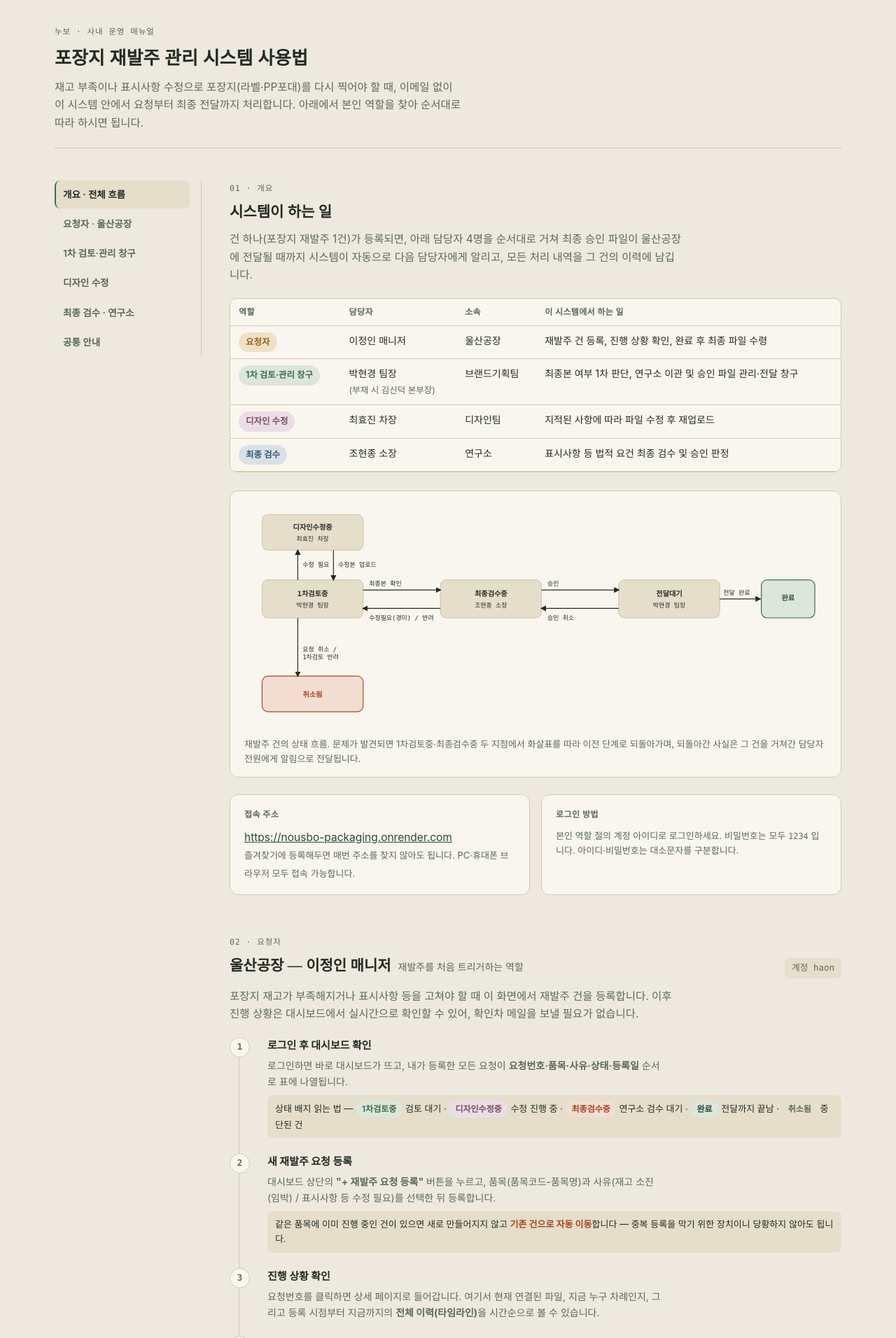
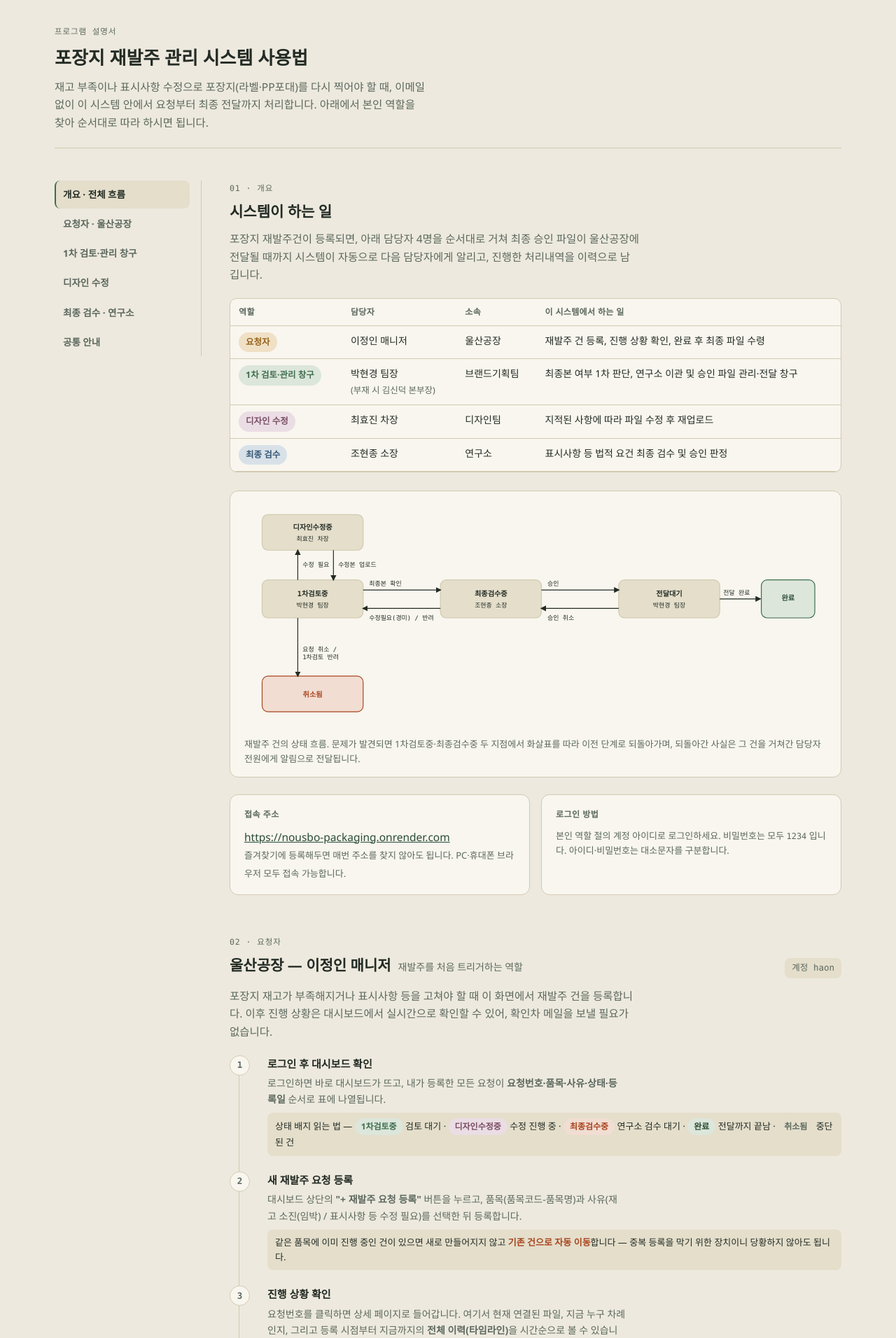
Before and after one commit to nousbo-team/-, a Django app: page /guide/ in a window 1280 px wide. Shown: the top 1912 px of the page at 70% size. Run offline with Django 5.2, Linux system fonts and the light colour scheme.

Commit message:
Update guide copy and switch heading font to gothic
- Rename eyebrow label to 프로그램 설명서
- Tighten a couple of sentences per feedback
- Point the login-trouble note at 허동혁 매니저 instead of a generic IT line
- Headings (--font-display) now use the same gothic stack as the
  rest of the guide and the live app (Malgun Gothic/Apple SD Gothic
  Neo/Segoe UI) instead of Batang serif — serif headings were hard
  to read

Co-Authored-By: Claude Sonnet 5 <noreply@anthropic.com>

```diff
--- a/app/templates/guide.html
+++ b/app/templates/guide.html
@@ -25,8 +25,8 @@
     --role-designer-soft: #EBDDE4;
     --role-approver: #345875;
     --role-approver-soft: #D9E1E8;
-    --font-body: -apple-system, BlinkMacSystemFont, "Malgun Gothic", "Apple SD Gothic Neo", "Segoe UI", sans-serif;
-    --font-display: "Batang", "Nanum Myeongjo", Georgia, serif;
+    --font-body: 'Malgun Gothic', 'Apple SD Gothic Neo', 'Segoe UI', sans-serif;
+    --font-display: 'Malgun Gothic', 'Apple SD Gothic Neo', 'Segoe UI', sans-serif;
     --font-mono: ui-monospace, "SFMono-Regular", Consolas, "Liberation Mono", monospace;
   }
   @media (prefers-color-scheme: dark){
@@ -256,7 +256,7 @@
 
 <div class="shell">
   <header class="masthead">
-    <div class="eyebrow">누보 · 사내 운영 매뉴얼</div>
+    <div class="eyebrow">프로그램 설명서</div>
     <h1>포장지 재발주 관리 시스템 사용법</h1>
     <p>재고 부족이나 표시사항 수정으로 포장지(라벨·PP포대)를 다시 찍어야 할 때, 이메일 없이 이 시스템 안에서 요청부터 최종 전달까지 처리합니다. 아래에서 본인 역할을 찾아 순서대로 따라 하시면 됩니다.</p>
   </header>
@@ -276,7 +276,7 @@
     <section id="overview">
       <div class="eyebrow">01 · 개요</div>
       <h2>시스템이 하는 일</h2>
-      <p class="lead">건 하나(포장지 재발주 1건)가 등록되면, 아래 담당자 4명을 순서대로 거쳐 최종 승인 파일이 울산공장에 전달될 때까지 시스템이 자동으로 다음 담당자에게 알리고, 모든 처리 내역을 그 건의 이력에 남깁니다.</p>
+      <p class="lead">포장지 재발주건이 등록되면, 아래 담당자 4명을 순서대로 거쳐 최종 승인 파일이 울산공장에 전달될 때까지 시스템이 자동으로 다음 담당자에게 알리고, 진행한 처리내역을 이력으로 남깁니다.</p>
 
       <div class="table-scroll" style="margin-bottom:26px;">
         <table>
@@ -563,7 +563,7 @@
 
       <div class="callout warn" style="margin-top:22px;">
         <div class="label">로그인이 안 될 때</div>
-        <p style="margin:0;font-size:14px;">아이디·비밀번호는 대소문자를 구분합니다. 정확히 입력했는데도 화면이 이상하게 뜨거나 오류가 계속되면, 직접 재시도하지 말고 IT 담당(이 매뉴얼 발신자)에게 바로 알려주세요.</p>
+        <p style="margin:0;font-size:14px;">아이디·비밀번호는 대소문자를 구분합니다. 화면이 이상하게 뜨거나 오류가 계속되면, 허동혁 매니저에게 알려주세요.</p>
       </div>
     </section>
 
```
